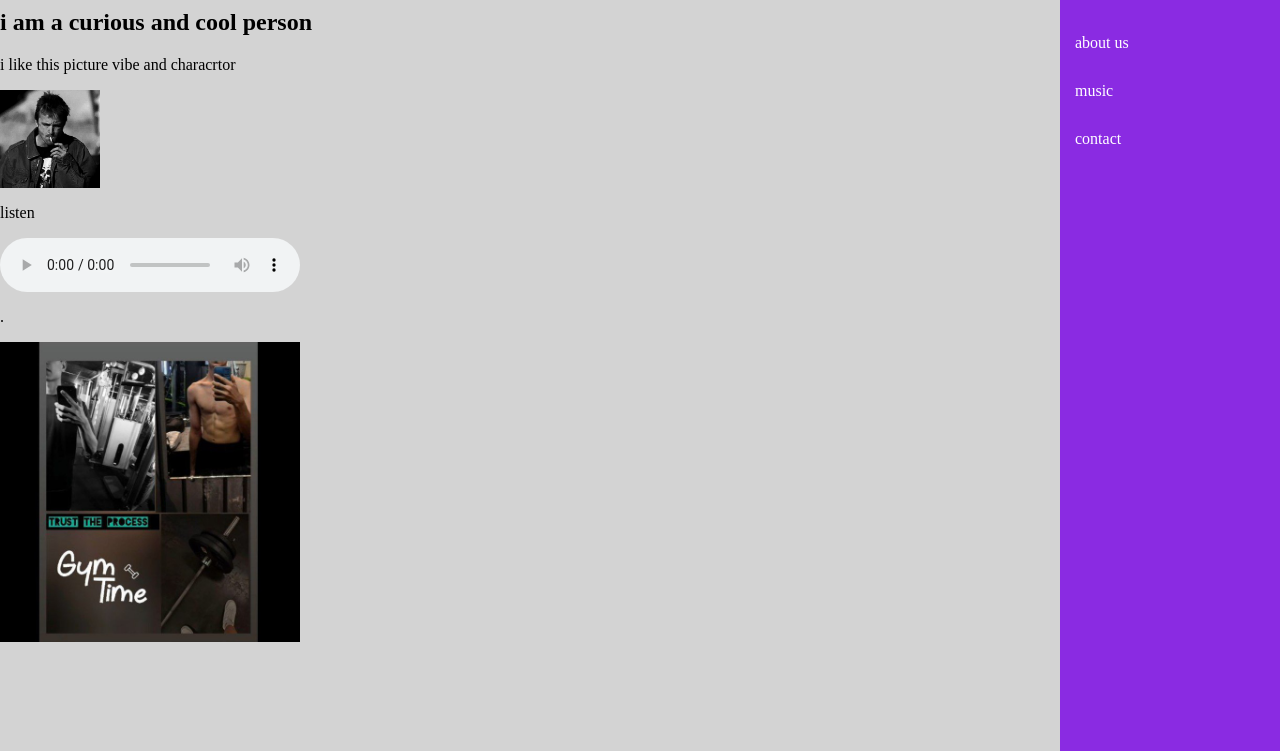
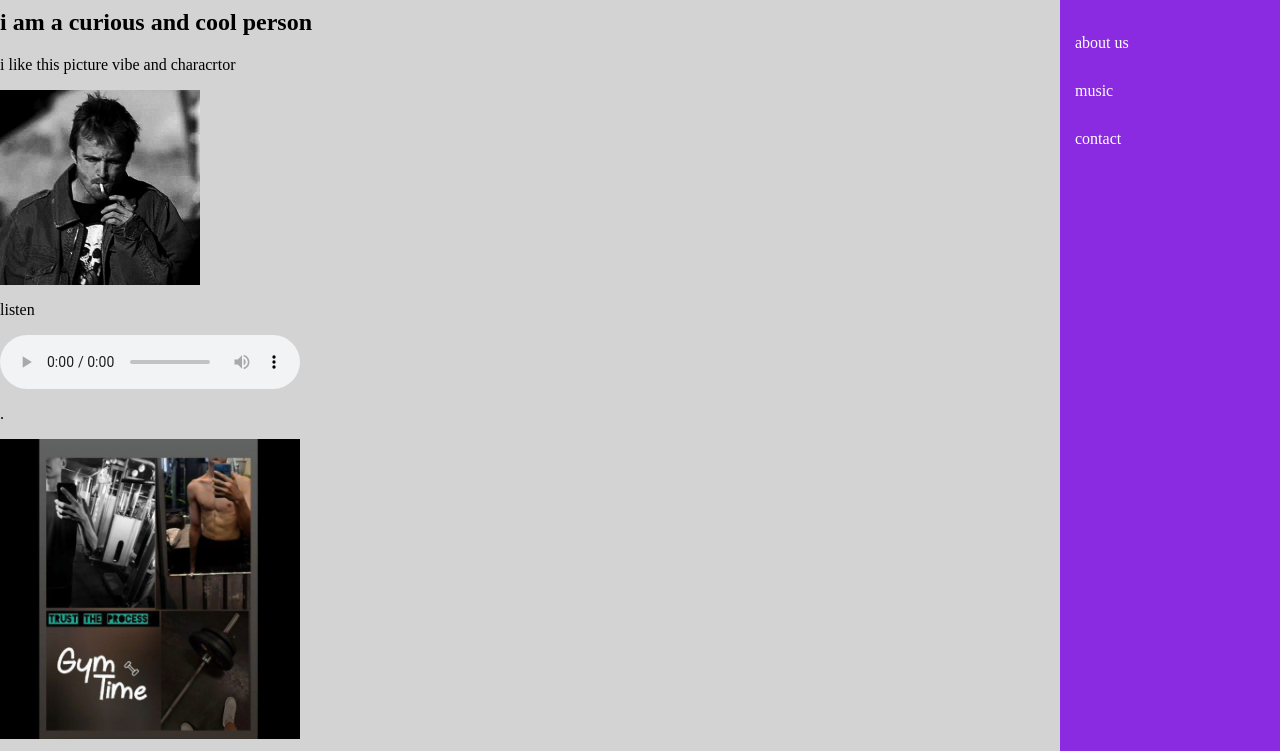
Before and after one commit to arian-k-7/arian-1, a plain HTML site: page index.html in a window 1280 px wide. Shown: the part 49-800 px from the top of the page. Drawn offline with Linux system fonts and the light colour scheme.

Commit message:
Update index.html

```diff
--- a/index.html
+++ b/index.html
@@ -48,12 +48,13 @@ font-size:20x;
 <h1>welcome to my world</h1>
 <h2> i am a curious and cool person</h2>
 <p> i like this picture vibe and characrtor</p>
-<img src="07e96a1b0dfdaf65977fbc086b7c7d57.jpg" alt="jesse pinkman" width="100">
+<img src="07e96a1b0dfdaf65977fbc086b7c7d57.jpg" alt="jesse pinkman" width="200">
 <p> listen<p>
 <audio controls>
 <source src="1777822031379-c2acdfb2-amir-tataloo-man-2.mp3" type="audio/mpeg">
-<p>.<p>
+<p>.</p>
 <img src="IMG_20260223_144257_706.jpg" alt="arian" width="300">
+
 
 
 
```
